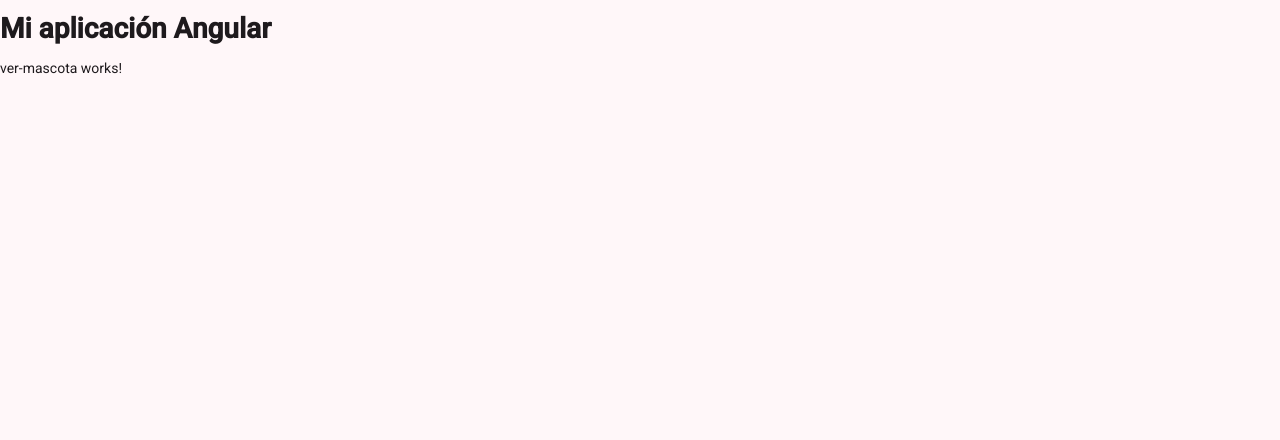
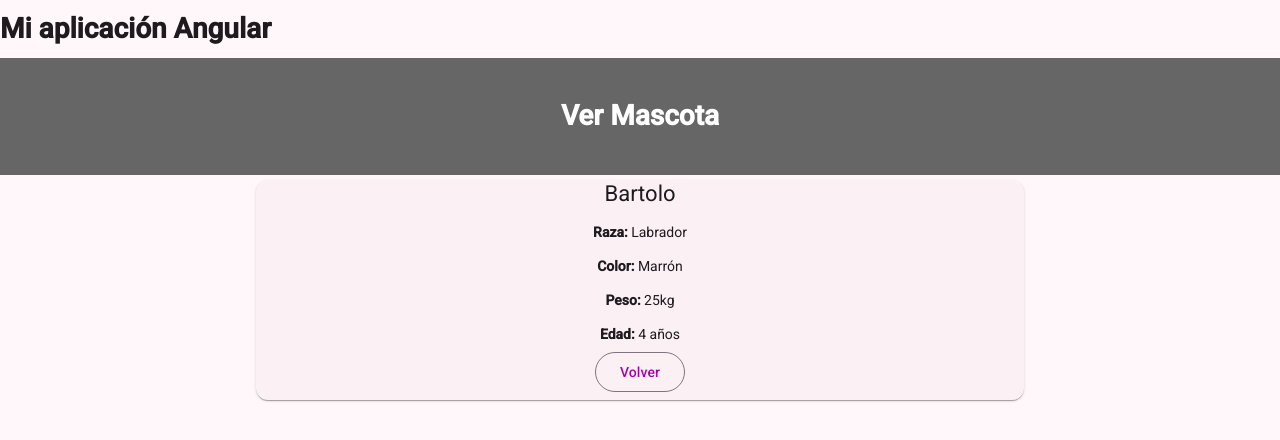
Before and after one commit to EnriqueIsra/Angular-ASP.NET-Core, an Angular app: page /verMascota/1 in a window 1280 px wide. Shown: the top 440 px of the page. Built offline with nearby package versions, Linux system fonts and the light colour scheme.

Commit message:
Ver Mascota HTML

```diff
--- a/src/app/components/listado-mascotas/listado-mascotas.css
+++ b/src/app/components/listado-mascotas/listado-mascotas.css
@@ -1,16 +1,5 @@
 table {
   width: 100%;
-}
-
-.title {
-    background-color: #666;
-    padding: 30px;
-    color: white;
-    text-align: center;
-}
-
-.container {
-    margin: 0 20%;
 }
 
 td, th {
--- a/src/app/components/ver-mascota/ver-mascota.css
+++ b/src/app/components/ver-mascota/ver-mascota.css
@@ -0,0 +1,5 @@
+.card{
+    margin-top: 5px;
+    text-align: center;
+    align-items: center;
+}
--- a/src/app/components/ver-mascota/ver-mascota.html
+++ b/src/app/components/ver-mascota/ver-mascota.html
@@ -1 +1,19 @@
-<p>ver-mascota works!</p>
+<div class="title">
+    <h1>Ver Mascota</h1>
+</div>
+
+<div class="container">
+    <mat-card class="card">
+        <mat-card-title>Bartolo</mat-card-title>
+        <mat-card-content>
+            <p><strong>Raza:</strong> Labrador</p>
+            <p><strong>Color:</strong> Marrón</p>
+            <p><strong>Peso:</strong> 25kg</p>
+            <p><strong>Edad:</strong> 4 años</p>
+        </mat-card-content>
+        <mat-card-actions>
+            <button routerLink="/listMascotas" matButton="outlined">Volver</button>
+        </mat-card-actions>
+    </mat-card>
+
+</div>
--- a/src/app/components/ver-mascota/ver-mascota.ts
+++ b/src/app/components/ver-mascota/ver-mascota.ts
@@ -1,8 +1,11 @@
 import { Component } from '@angular/core';
+import {MatCardModule} from '@angular/material/card';
+import { RouterLink } from "@angular/router";
+import { MatButtonModule } from '@angular/material/button';
 
 @Component({
   selector: 'app-ver-mascota',
-  imports: [],
+  imports: [MatCardModule, RouterLink, MatButtonModule],
   templateUrl: './ver-mascota.html',
   styleUrl: './ver-mascota.css',
 })
--- a/src/styles.css
+++ b/src/styles.css
@@ -2,3 +2,16 @@
 
 html, body { height: 100%; }
 body { margin: 0; font-family: Roboto, "Helvetica Neue", sans-serif; }
+
+
+.title {
+    background-color: #666;
+    padding: 30px;
+    color: white;
+    text-align: center;
+}
+
+
+.container {
+    margin: 0 20%;
+}
```
